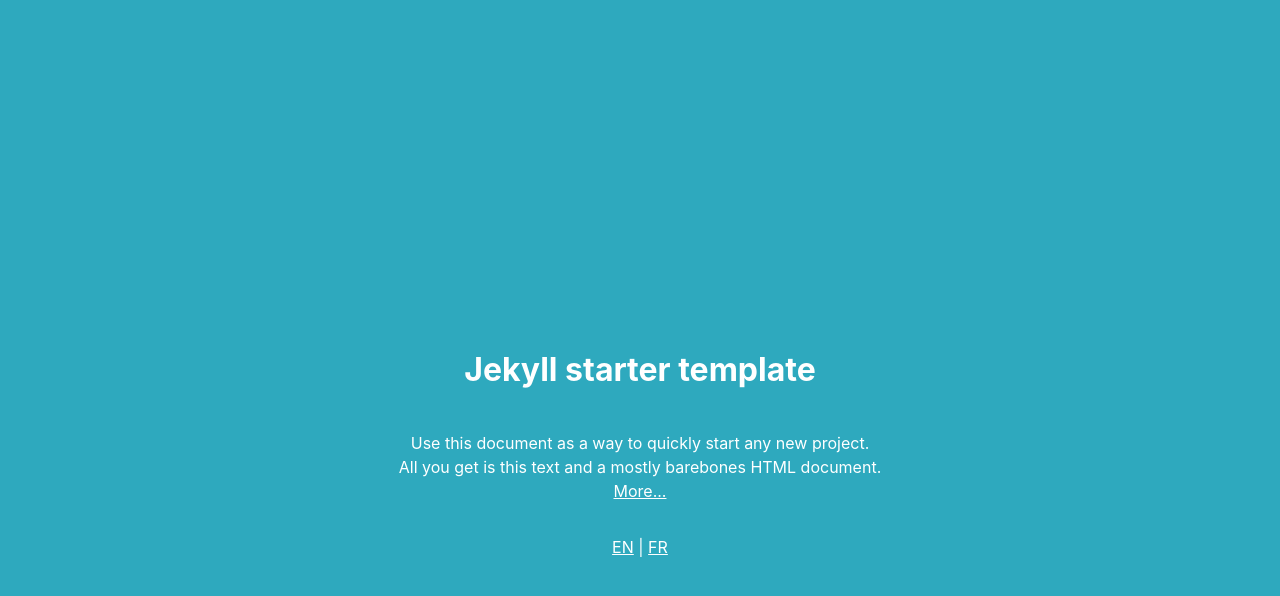
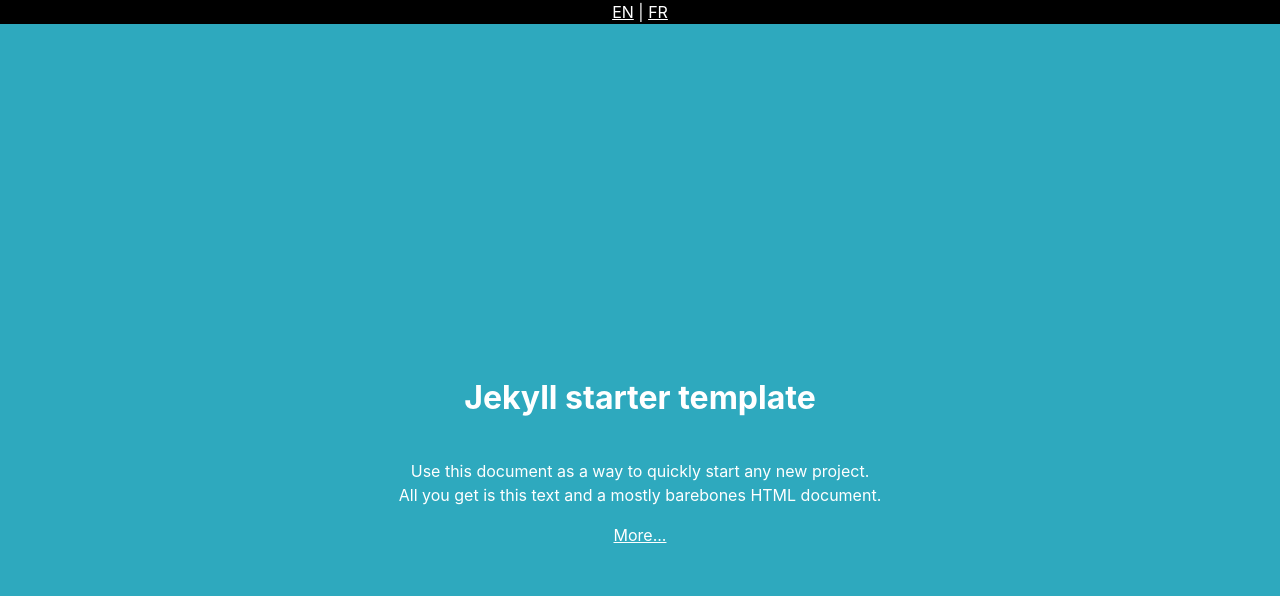
Before and after one commit to cyrilsuzat/jekyll-starter-template-i18n, a Jekyll site: the page built from en/index.html, in a window 1280 px wide. Shown: the top 596 px of the page. Built offline with Jekyll 4.4.1, drawn with Linux system fonts in a browser that asks for light colours.

Commit message:
Extract nav in a separate file

```diff
--- a/_data/locales/en.yml
+++ b/_data/locales/en.yml
@@ -6,4 +6,5 @@
   about: More...
 
 about:
+  title: About
   back: Back
--- a/_data/locales/fr.yml
+++ b/_data/locales/fr.yml
@@ -6,4 +6,5 @@
   about: À propos...
 
 about:
+  title: À propos
   back: Retour
--- a/_includes/about.html
+++ b/_includes/about.html
@@ -1 +1,2 @@
+<img src="https://via.placeholder.com/350x100.png?text={{ t.title }}" alt="{{ t.title }}">
 <a href="{% link {{ page.lang }}/index.html %}">{{ t.back }}</a>
--- a/_includes/index.html
+++ b/_includes/index.html
@@ -1,13 +1,3 @@
-<div class="starter-template">
-  <h1>{{ t.title }}</h1>
-
-  <p class="lead">
-    {{ t.lead }} <br>
-    <a href="{% link {{ page.lang}}/about.html %}">{{ t.about }}</a>
-  </p>
-
-  <p class="links">
-    <a href="{% link en/index.html %}">EN</a> |
-    <a href="{% link fr/index.html %}">FR</a>
-  </p>
-</div>
+<h1>{{ t.title }}</h1>
+<p>{{ t.lead }}</p>
+<a href="{% link {{ page.lang}}/about.html %}">{{ t.about }}</a>
--- /dev/null
+++ b/_includes/nav.html
@@ -0,0 +1,4 @@
+<div id="nav">
+  <a href="{% link en/index.html %}">EN</a> |
+  <a href="{% link fr/index.html %}">FR</a>
+</div>
--- a/_layouts/translate.html
+++ b/_layouts/translate.html
@@ -15,7 +15,10 @@
 </head>
 <body>
 
-  {% include {{ page.name }} %}
+  <div id="container">
+    {% include nav.html %}
+    {% include {{ page.name }} %}
+  </div>
 
 </body>
 </html>
--- a/_sass/global.scss
+++ b/_sass/global.scss
@@ -19,7 +19,14 @@
   background-color: $body-bg;
 }
 
-.starter-template {
+#nav {
+  background: #000;
+  position: absolute;
+  left: 0;
+  right: 0;
+}
+
+#container {
   display: grid;
   min-height: 100vh;
   place-content: center;
```
